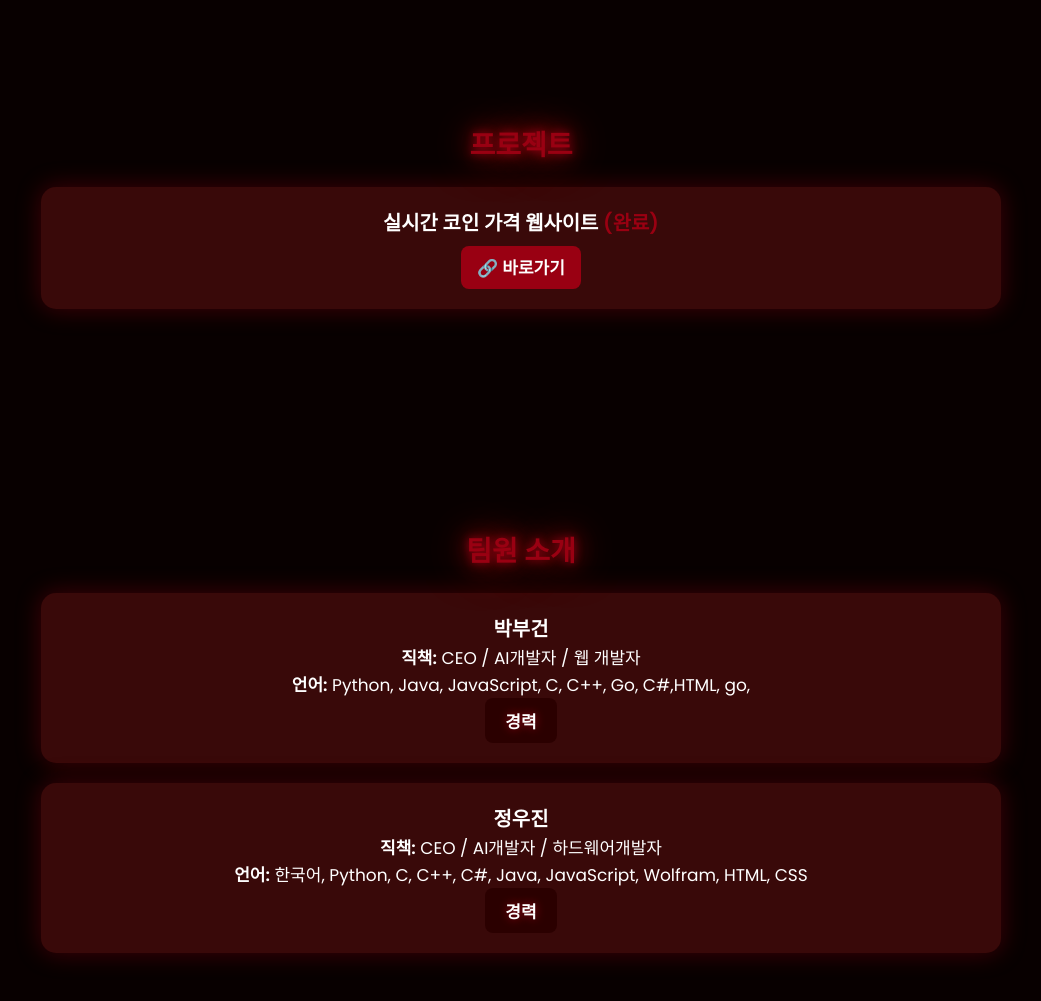
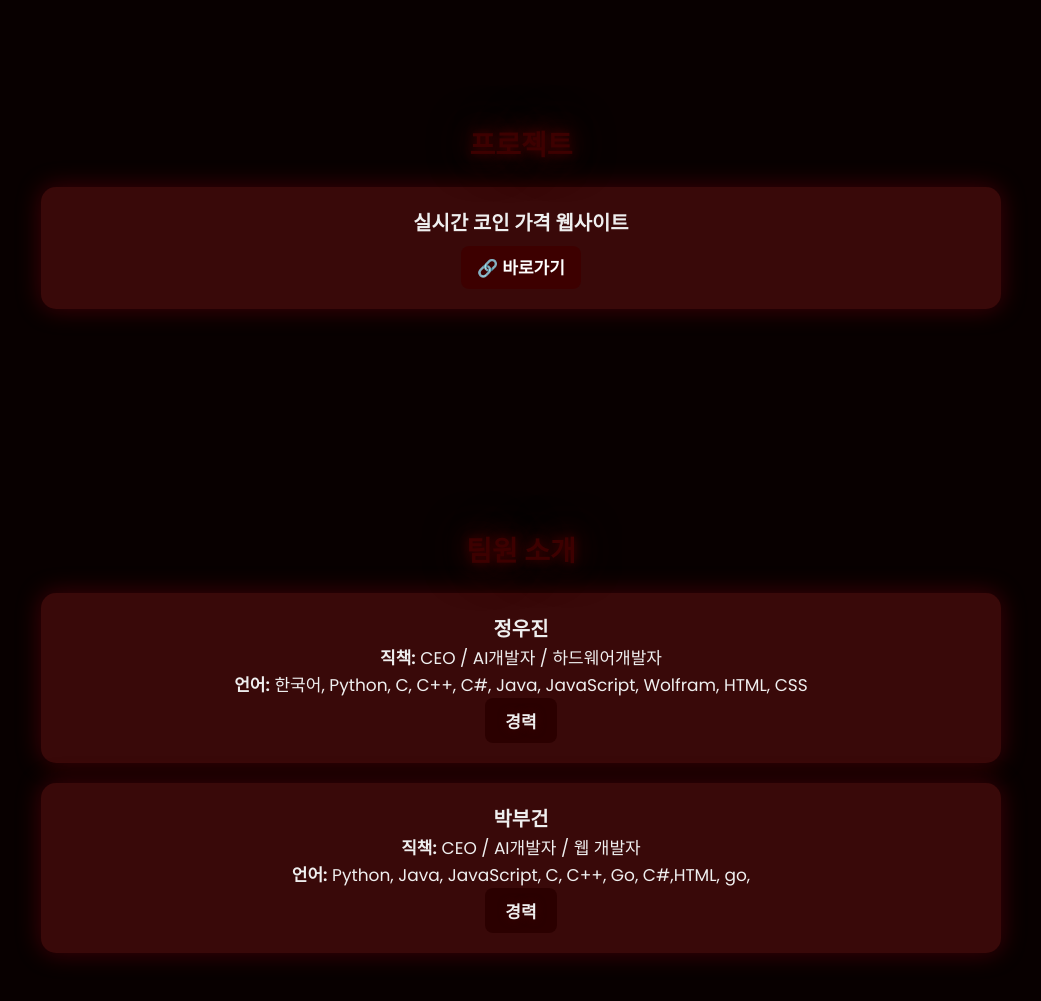
Before and after one commit to parkbugeon1106/bugeon.github.io, a plain HTML site: page index.html in a window 1280 px wide. Shown: the part 527-1528 px from the top of the page, without its empty margins (119-1160 px from the left). Drawn offline with Linux system fonts and the light colour scheme; no server answers; a web font is replaced by a local one.

Commit message:
Update index.html

```diff
--- a/index.html
+++ b/index.html
@@ -34,10 +34,10 @@
 
 :root {
   --bg: #080000;
-  --accent: #990012;
+  --accent: #3d0000;
   --card: #390909;
   --button: #2b0000;
-  --text: #ffffff;
+  --text: #efefef;
 }
 
 *{box-sizing:border-box;margin:0;padding:0}
@@ -199,28 +199,31 @@ footer{
 <section id="projects">
   <h2 class="glow">프로젝트</h2>
   <div class="card">
-    <h3>실시간 코인 가격 웹사이트 <span style="color:var(--accent);">(완료)</span></h3>
+    <h3 style="text-align: center;">실시간 코인 가격 웹사이트 <span style="color:var(--accent);"></span></h3>
     <a href="https://parkbugeon1106.github.io/PJ-IT-COMPANY_COIN-WEBSITE/index.html"
        target="_blank"
-       style="display:inline-block;margin-top:8px;background:var(--accent);
-       color:#fff;padding:8px 16px;border-radius:8px;text-decoration:none;font-weight:600;">🔗 바로가기</a>
+       style="display:inline-block; margin-top:8px; background:var(--accent); color:#fff; padding:8px 16px; border-radius:8px; text-decoration:none; font-weight:600;">
+       🔗 바로가기
+    </a>
   </div>
 </section>
 
+
 <section id="team">
   <h2 class="glow">팀원 소개</h2>
+  <div class="team-card">
+    <h3>정우진</h3>
+    <p><b>직책:</b> CEO / AI개발자 / 하드웨어개발자</p>
+    <p><b>언어:</b> 한국어, Python, C, C++, C#, Java, JavaScript, Wolfram, HTML, CSS</p>
+    <button onclick="showProfile('정우진')">경력</button>
+  </div>
   <div class="team-card">
     <h3>박부건</h3>
     <p><b>직책:</b> CEO / AI개발자 / 웹 개발자</p>
     <p><b>언어:</b> Python, Java, JavaScript, C, C++, Go, C#,HTML, go,</p>
     <button onclick="showProfile('박부건')">경력</button>
   </div>
-  <div class="team-card">
-    <h3>정우진</h3>
-    <p><b>직책:</b> CEO / AI개발자 / 하드웨어개발자</p>
-    <p><b>언어:</b> 한국어, Python, C, C++, C#, Java, JavaScript, Wolfram, HTML, CSS</p>
-    <button onclick="showProfile('정우진')">경력</button>
-  </div>
+
 </section>
 
 <section id="community">
```
